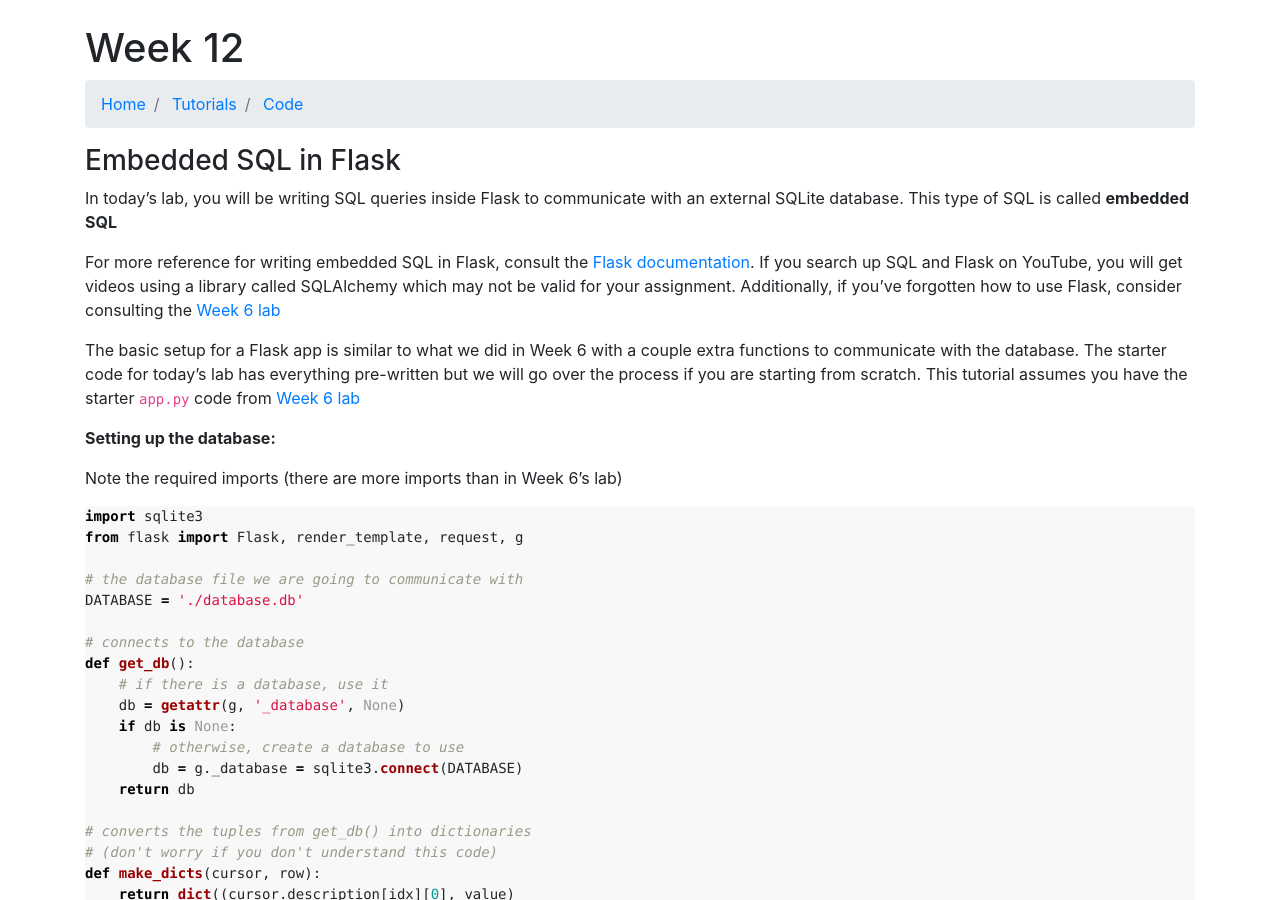
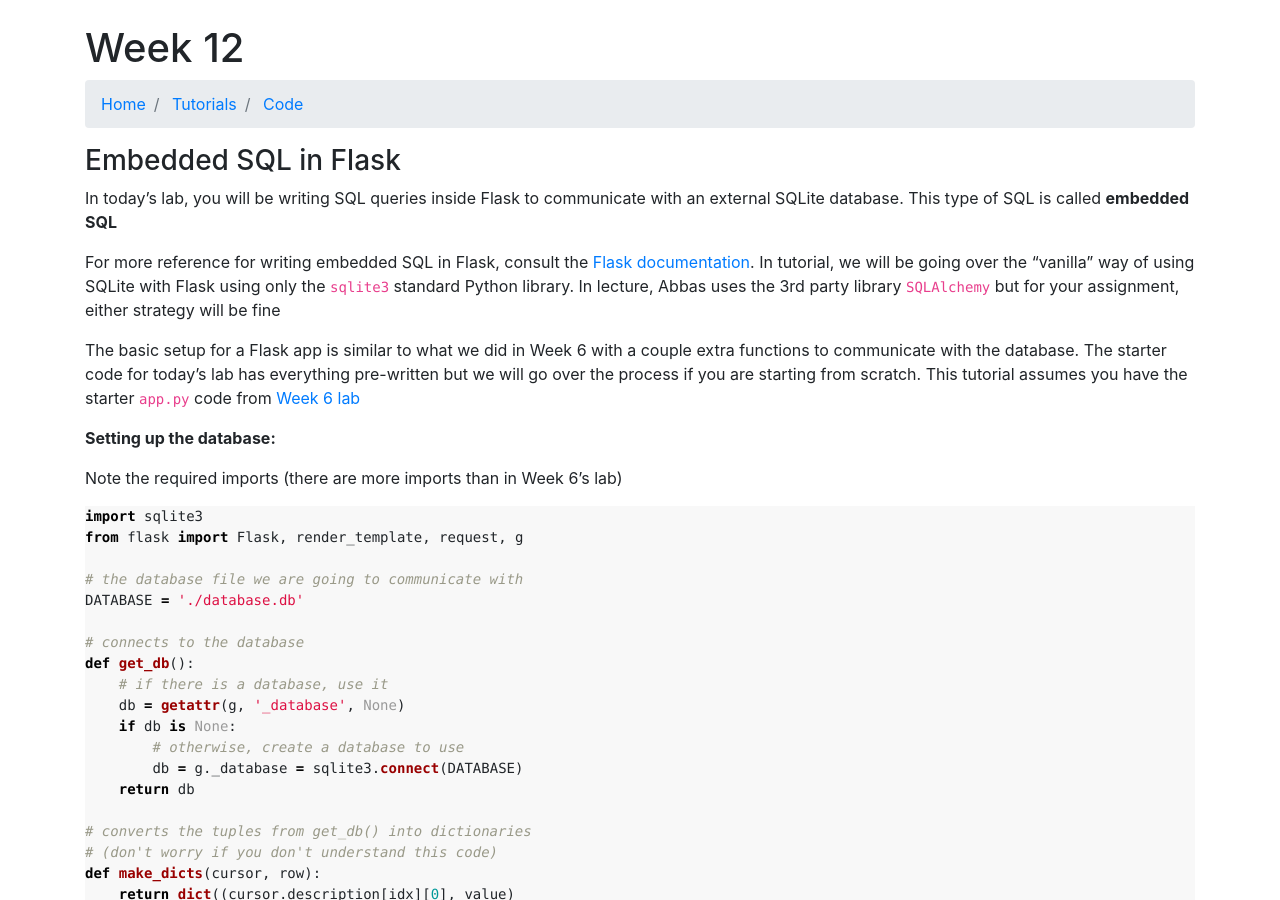
Before and after one commit to MstrZhang/cscb20, a Jekyll site: the page built from _posts/2019-03-24-week12.md, in a window 1280 px wide and 900 px high. Built offline with Jekyll 4.4.1, drawn with Linux system fonts in a browser that asks for light colours; nearby versions of some CDN libraries; part of the change alters nothing that is shown; some of the changed text lies outside the part shown.

Commit message:
fix tutorial notes

```diff
--- a/_posts/2019-03-24-week12.md
+++ b/_posts/2019-03-24-week12.md
@@ -8,7 +8,7 @@ excerpt: Wrapping up the whole course. Writing embedded SQL in Flask application
 
 In today's lab, you will be writing SQL queries inside Flask to communicate with an external SQLite database. This type of SQL is called **embedded SQL**
 
-For more reference for writing embedded SQL in Flask, consult the [Flask documentation](http://flask.pocoo.org/docs/1.0/patterns/sqlite3/). If you search up SQL and Flask on YouTube, you will get videos using a library called SQLAlchemy which may not be valid for your assignment. Additionally, if you've forgotten how to use Flask, consider consulting the [Week 6 lab](https://mstrzhang.github.io/cscb20/2019/02/10/week6.html)
+For more reference for writing embedded SQL in Flask, consult the [Flask documentation](http://flask.pocoo.org/docs/1.0/patterns/sqlite3/). In tutorial, we will be going over the "vanilla" way of using SQLite with Flask using only the `sqlite3` standard Python library. In lecture, Abbas uses the 3rd party library `SQLAlchemy` but for your assignment, either strategy will be fine
 
 The basic setup for a Flask app is similar to what we did in Week 6 with a couple extra functions to communicate with the database. The starter code for today's lab has everything pre-written but we will go over the process if you are starting from scratch. This tutorial assumes you have the starter `app.py` code from [Week 6 lab](https://mstrzhang.github.io/cscb20/2019/02/10/week6.html)
 
@@ -119,12 +119,10 @@ def root():
     # (in this case, the request parameter is called "name")
     name = request.args.get('name')
 
-    # query for the items
-    # (in this case, we do not have any request parameters)
-    items = []
+    # query for the item by name
     # because we are expecting this to return a single value, we set one=True
     # (read query_db() for more details)
-    for item in query_db('select * from items where name = ?', [name], one=True):
+    item = query_db('select * from items where name = ?', [name], one=True)
         items.append(item)
     db.close()
 
```
